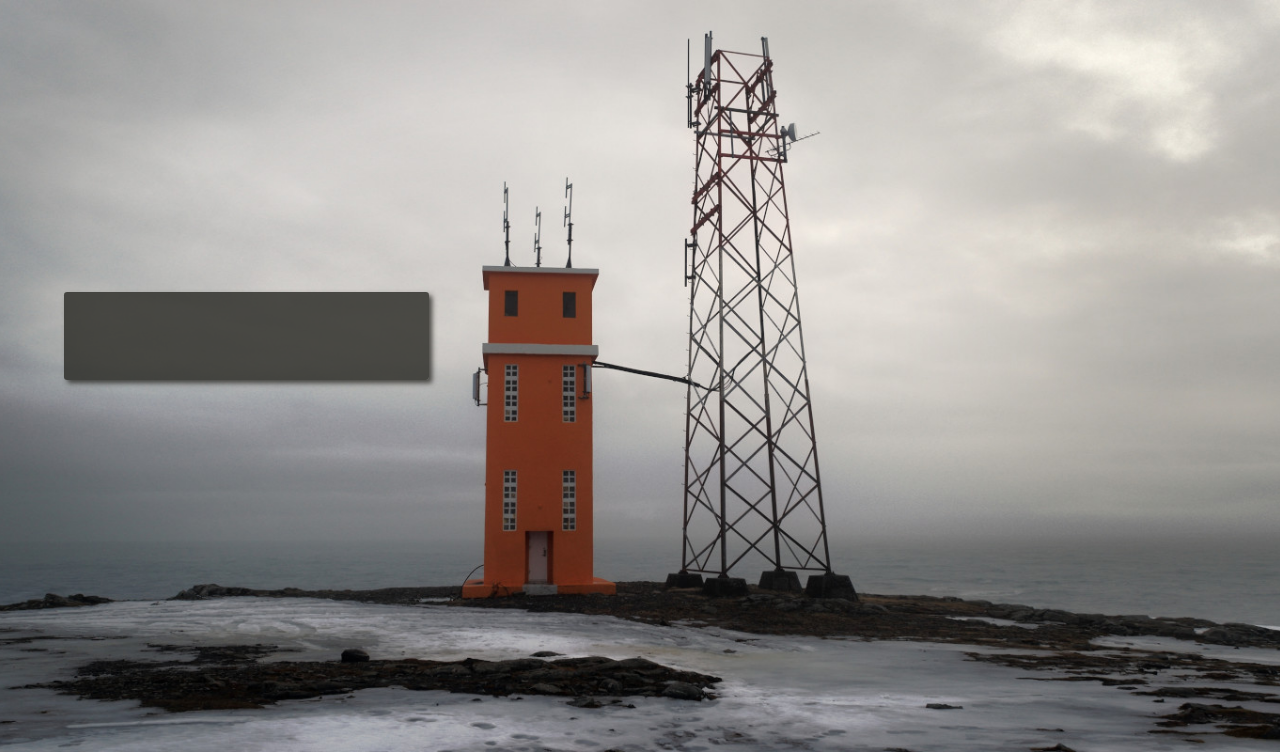
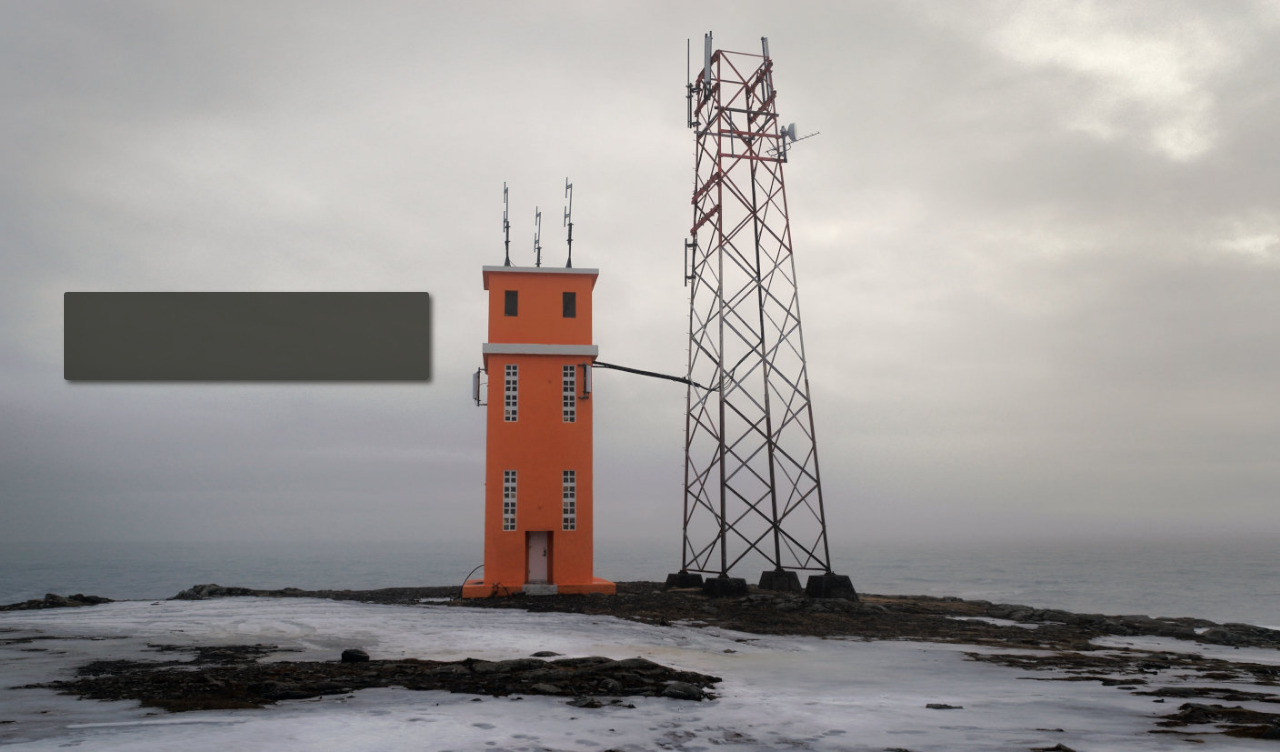
Before and after one commit to amgbanks/amgbanks-website, a Django app: page / in a window 1280 px wide. Shown: the part 48-800 px from the top of the page. Run offline with Django 3.2, Linux system fonts and the light colour scheme; data that the repository does not hold is empty.

Commit message:
Changed backgrounds to a lighter version

```diff
--- a/website/static/css/style.css
+++ b/website/static/css/style.css
@@ -89,8 +89,8 @@ nav {
 .hero-image {
   grid-row: 1;
   grid-column: 1;
-  height: 51.6795865633vw;
-  background: url("/static/media/backgrounds/hvalnes/hvalnes-600x310.jpg");
+  height: 51.6666666667vw;
+  background: url("/static/media/backgrounds/hvalnes/hvalnes_lqr600x310.jpg");
   background-position: center top;
   background-repeat: no-repeat;
   background-size: contain; }
@@ -118,7 +118,7 @@ nav {
 
   .hero-image {
     height: 100%;
-    background-image: url("/static/media/backgrounds/hvalnes/hvalnes-1548x800.jpg");
+    background-image: url("/static/media/backgrounds/hvalnes/hvalnes_lqr1600x827.jpg");
     background-size: cover; }
 
   .welcome {
```
Also changed, not shown: website/static/css/sass/_variables.sass (+4 -5 lines), website/static/media/backgrounds/hvalnes/hvalnes-1548x800.jpg (deleted), website/static/media/backgrounds/hvalnes/hvalnes-600x310.jpg (deleted), website/static/media/backgrounds/hvalnes/hvalnes-900x465.jpg (deleted), website/static/media/backgrounds/hvalnes/hvalnes_lqr1600x827.jpg (added), website/static/media/backgrounds/hvalnes/hvalnes_lqr600x310.jpg (added), 1 other file.
